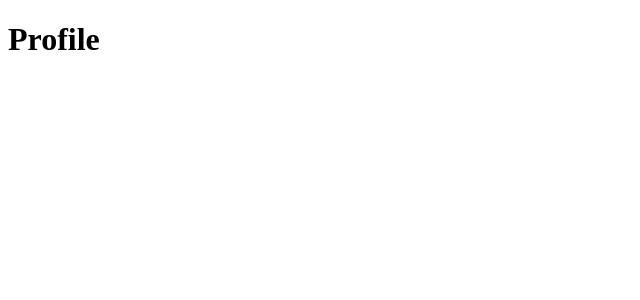
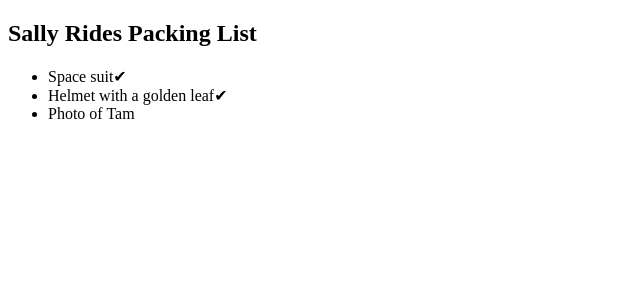
Before and after one commit to Learn-with-Sumit/rnext, a React (Vite) app: page / in a window 1280 px wide. Shown: the top 300 px of the page, without its empty margins (0-640 px from the left). Built offline with nearby package versions, Linux system fonts and the light colour scheme.

Commit message:
Lesson 1.9 source code push

```diff
--- a/src/App.jsx
+++ b/src/App.jsx
@@ -1,13 +1,10 @@
-import Avatar from "./components/Avatar";
-import Profile from "./components/Profile";
+import PackingList from "./components/PackingList";
 
 export default function App() {
     return (
         <div>
             <div>
-                <Profile>
-                    <Avatar age={39} />
-                </Profile>
+                <PackingList />
             </div>
         </div>
     );
--- /dev/null
+++ b/src/components/PackingList.jsx
@@ -0,0 +1,37 @@
+function Item({ name, isPacked }) {
+    let itemContent = "";
+
+    if (isPacked) {
+        itemContent = <span>{name + "✔"}</span>;
+    } else {
+        itemContent = <span>{name}</span>;
+    }
+
+    return <li className="item">{itemContent}</li>;
+}
+
+export default function PackingList() {
+    return (
+        <section>
+            <h1>Sally Rides Packing List</h1>
+            <ul>
+                <Item isPacked={true} name="Space suit" />
+                <Item isPacked={true} name="Helmet with a golden leaf" />
+                <Item isPacked={false} name="Photo of Tam" />
+            </ul>
+        </section>
+    );
+}
+
+// just for memory
+// const lang = "JavaScript1";
+
+// const result1 = lang && "JavaScript"; // left side truthy hole right side return korbe, otherwise left side return korbe
+
+// const result2 = lang || "JavaScript"; // left side falsy hole right side return korbe, otherwise left side return korbe
+
+// const result3 = lang ?? "JavaScript"; // Nullish Coalescing Operator: left side Nullish (Null or Undefined) hole right side return korbe, otherwise left side return korbe
+
+// console.log(result1); // JavaScript
+// console.log(result2); // JavaScript1
+// console.log(result3); // JavaScript1
```
